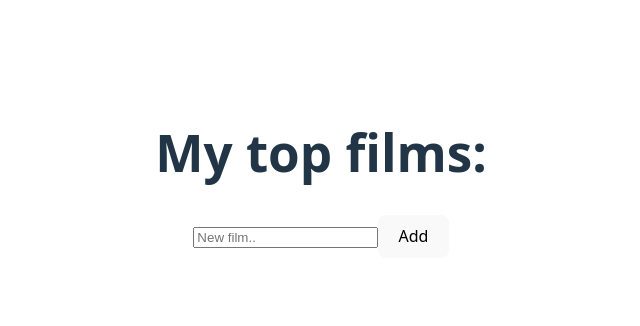
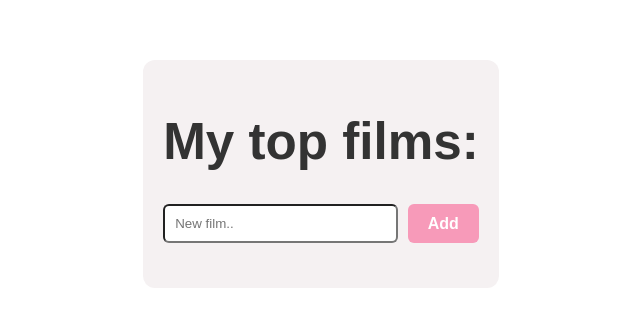
Before and after one commit to ElinaWs/HW-react-01, a React (Vite) app: page / in a window 1280 px wide. Shown: the part 226-552 px from the top of the page, without its empty margins (319-959 px from the left). Built offline with nearby package versions, Linux system fonts and the light colour scheme.

Commit message:
финиш

```diff
--- a/src/App.css
+++ b/src/App.css
@@ -38,5 +38,58 @@
 }
 
 .read-the-docs {
-  color: #888;
+  color: #888888;
 }
+
+.container {
+  max-width: 450px;
+  margin: 40px auto;
+  padding: 20px;
+  background-color: #f5f1f2;
+  border-radius: 12px;
+  text-align: center;
+  font-family: sans-serif;
+  color: #333;
+}
+
+.input-group {
+  display: flex;
+  gap: 10px;
+  margin-bottom: 25px;
+}
+
+input {
+  flex: 1;
+  padding: 10px;
+  border-radius: 6px;
+  outline: none;
+}
+
+input:focus {
+  border-color: #e87098;
+}
+
+button {
+  padding: 10px 20px;
+  background-color: #f79ab9;
+  color: white;
+  border: none;
+  border-radius: 6px;
+  cursor: pointer;
+  font-weight: bold;
+}
+
+button:hover {
+  background-color: #e87098;
+}
+
+.film-item {
+  display: flex;
+  justify-content: space-between;
+  align-items: center;
+  padding: 12px;
+  margin-bottom: 10px;
+  background-color: #f8f9fa;
+  border-radius: 8px;
+  border-left: 5px solid #f79ab9;
+}
```
